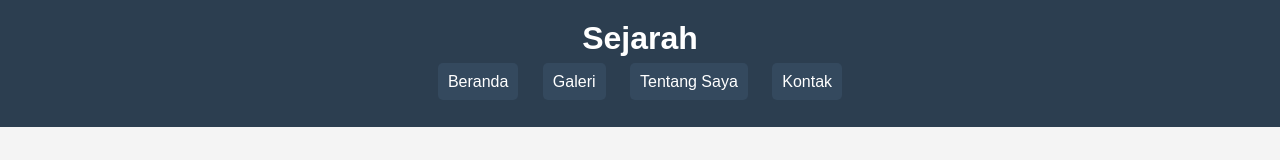
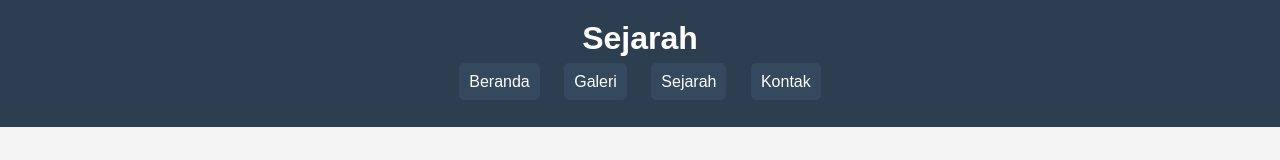
Before and after one commit to gordonsamuel/rumahadatsumaterautara, a plain HTML site: page about.html in a window 1280 px wide. Shown: the top 160 px of the page. Drawn offline with Linux system fonts and the light colour scheme.

Commit message:
Update about.html

```diff
--- a/about.html
+++ b/about.html
@@ -13,7 +13,7 @@
             <ul style="list-style-type: none; padding: 0;">
                 <li style="display: inline; margin: 0 10px;"><a href="index.html" style="color: white; text-decoration: none; padding: 10px; background-color: #34495e; border-radius: 5px;">Beranda</a></li>
                 <li style="display: inline; margin: 0 10px;"><a href="gallery.html" style="color: white; text-decoration: none; padding: 10px; background-color: #34495e; border-radius: 5px;">Galeri</a></li>
-                <li style="display: inline; margin: 0 10px;"><a href="about.html" style="color: white; text-decoration: none; padding: 10px; background-color: #34495e; border-radius: 5px;">Tentang Saya</a></li>
+                <li style="display: inline; margin: 0 10px;"><a href="about.html" style="color: white; text-decoration: none; padding: 10px; background-color: #34495e; border-radius: 5px;">Sejarah</a></li>
                 <li style="display: inline; margin: 0 10px;"><a href="contact.html" style="color: white; text-decoration: none; padding: 10px; background-color: #34495e; border-radius: 5px;">Kontak</a></li>
             </ul>
         </nav>
```
